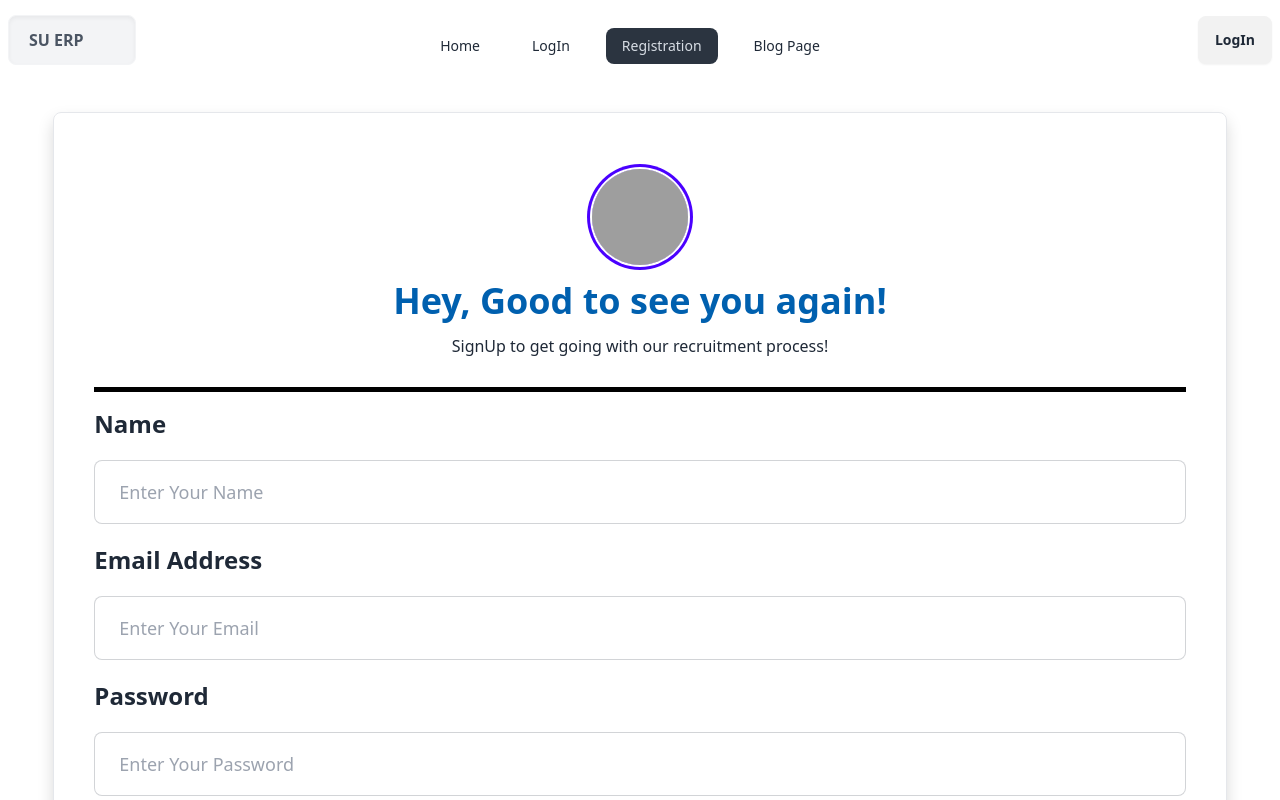
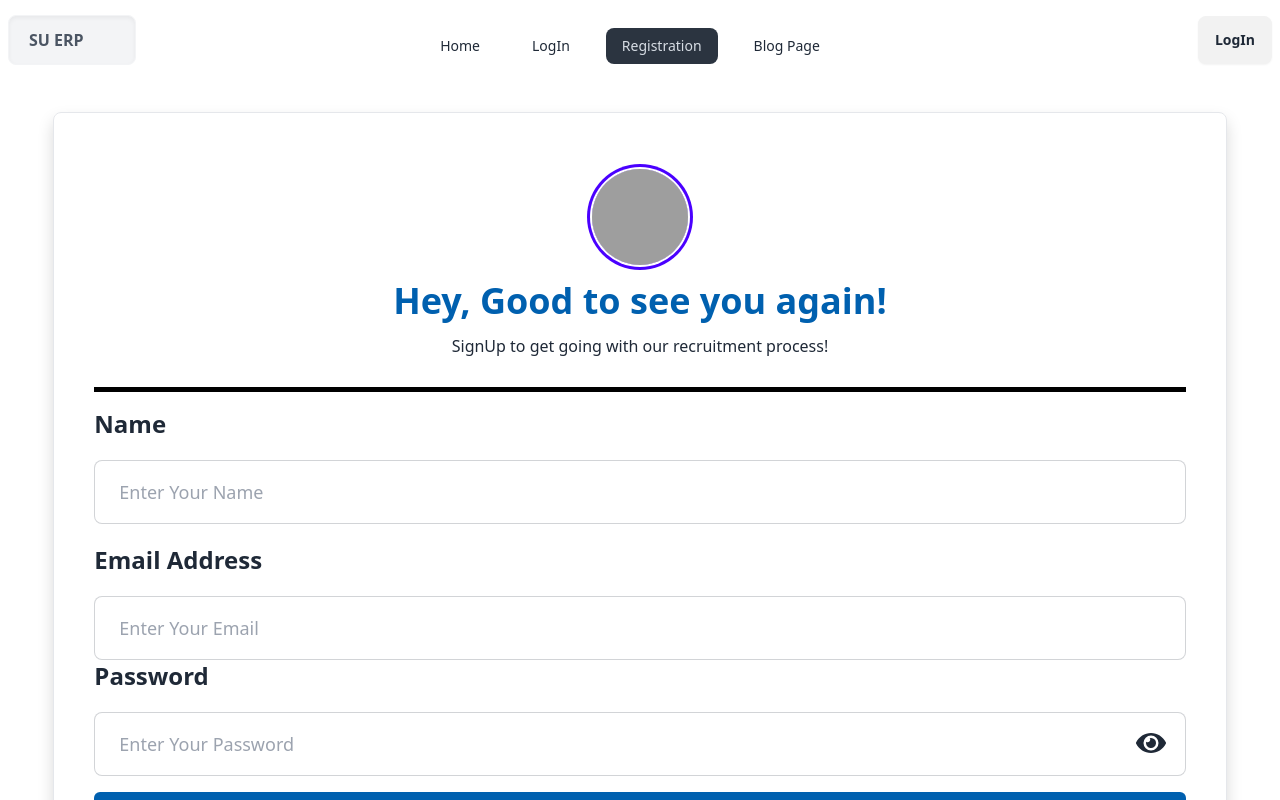
Before and after one commit to Mosarof5228/erp-su, a React (Vite) app: page /registration in a window 1280 px wide. Shown: the top 800 px of the page. Built offline with nearby package versions, Linux system fonts and the light colour scheme; grey boxes are pictures that could not be loaded.

Commit message:
password eye toggleing setup

```diff
--- a/package.json
+++ b/package.json
@@ -15,6 +15,7 @@
     "match-sorter": "^6.3.4",
     "react": "^18.2.0",
     "react-dom": "^18.2.0",
+    "react-icons": "^5.2.1",
     "react-router-dom": "^6.23.1",
     "sort-by": "^1.2.0"
   },
--- a/src/components/Registration/Registration.jsx
+++ b/src/components/Registration/Registration.jsx
@@ -3,12 +3,16 @@ import { createUserWithEmailAndPassword } from "firebase/auth";
 import { Link } from "react-router-dom";
 import auth from "../../firebase/firebase.config";
 import { useState } from "react";
+import { FaEye, FaEyeSlash  } from "react-icons/fa";
+
+
 
 
 
 const Signup = () => {
 const [registerError,setRegisterError]=useState('');
 const [registerSuccess,setRegisterSuccess]=useState('');
+const [showPassword,setShowPassword]=useState(false);
 
     const handleSignUp = (event) => {
         event.preventDefault()
@@ -62,8 +66,18 @@ const [registerSuccess,setRegisterSuccess]=useState('');
                     <input type="text" placeholder="Enter Your Name" name="name" className="input input-bordered  input-lg w-full " />
                     <h2 className="text-2xl font-semibold">Email Address</h2>
                     <input type="email" placeholder="Enter Your Email" name="email" className="input input-bordered  input-lg w-full " />
-                    <h2 className="text-2xl font-semibold">Password</h2>
-                    <input type="password" placeholder="Enter Your Password" name="pass" className="input input-bordered input-lg w-full " required />
+                    <h2 className="text-2xl inline font-semibold">Password</h2>
+                    <input type={showPassword?'text':"password"} placeholder="Enter Your Password" name="pass" className="input input-bordered input-lg w-full " required />
+
+
+
+                    <span  onClick={()=>setShowPassword(!showPassword)} className="cursor-pointer ">
+                       <span className="text-3xl absolute mt-9 ml-[-50px]">
+                         {
+                            showPassword?<FaEyeSlash></FaEyeSlash>:<FaEye></FaEye>
+                        }
+                       </span>
+                    </span>
                 </div>
 
 
@@ -76,9 +90,11 @@ const [registerSuccess,setRegisterSuccess]=useState('');
             }
               </div>
               <div className="text-center text-2xl">
-                {
+
+                    {
                     registerSuccess && <h2 className="text-green-400 font-bold">{registerSuccess}</h2>
                 }
+
               </div>
             </div>
 
```
Also changed, not shown: 1 other file (tests, documents, lock files or other folders).
